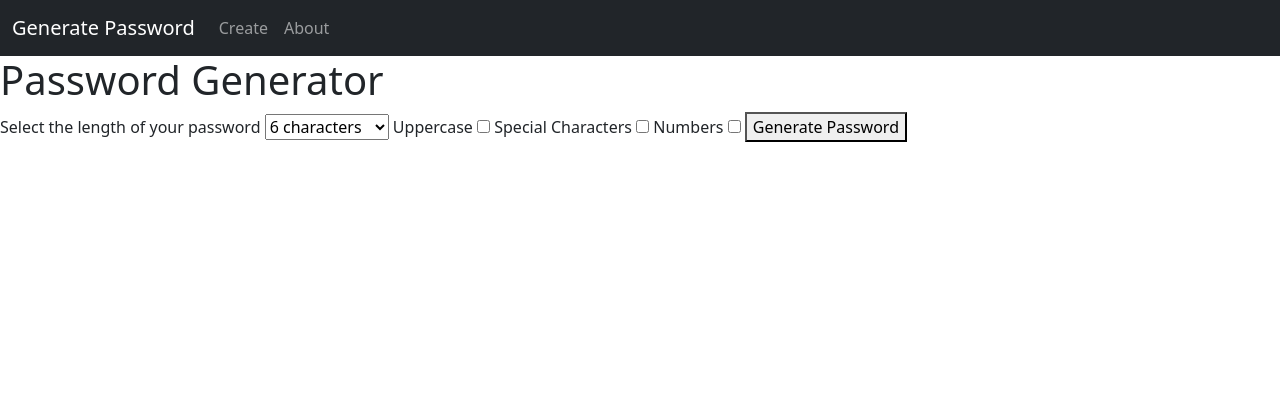
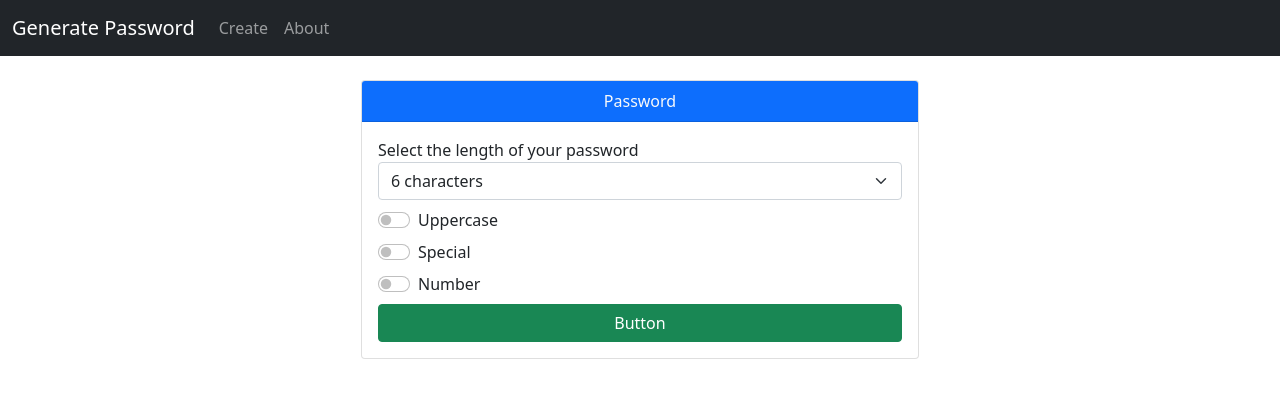
Before and after one commit to willknight27/password-generator, a Django app: page / in a window 1280 px wide. Shown: the top 398 px of the page. Run offline with Django 4.2, Linux system fonts and the light colour scheme.

Commit message:
Agregar estilos al formularios con Bootstrap 5

```diff
--- a/core/templates/core/base.html
+++ b/core/templates/core/base.html
@@ -32,7 +32,7 @@
           </nav>
     </header>
 
-    <main>
+    <main class="container">
         {% block contenido %}
         {% endblock %}
     </main>
--- a/core/templates/core/home.html
+++ b/core/templates/core/home.html
@@ -4,13 +4,19 @@
 
 {% block contenido %}
 
+<div class="card mx-auto m-4 col-md-6">
+    <div class="card-header text-center bg-primary text-light">
+        Password
+    </div>
+    <div class="card-body">
         <!--La redireccion del formulario según el paráetro name de las rutas-->
-<form  action="{% url 'password' %}">
+        <form action="{% url 'password' %}">
 
-    <h1>Password Generator</h1>
 
+
+            <div class="mb-2">
                 <label for="length">Select the length of your password</label>
-    <select name="length" id="length">
+                <select class="form-select" name="length" id="length" aria-label="Default select example">
                     <option value="6">6 characters</option>
                     <option value="7">7 characters</option>
                     <option value="8">8 characters</option>
@@ -19,18 +25,31 @@
                     <option value="11">11 characters</option>
                     <option value="12">12 characters</option>
                 </select>
+            </div>
 
-    <label for="uppercase">Uppercase</label>
-    <input type="checkbox" name="uppercase" id="uppercase">
+            <div class="form-check form-switch mb-2">
+                <input class="form-check-input" type="checkbox" id="uppercase" name="uppercase">
+                <label class="form-check-label" for="uppercase">Uppercase</label>
+            </div>
 
-    <label for="special">Special Characters</label>
-    <input type="checkbox" name="special" id="special">
+            <div class="form-check form-switch mb-2">
+                <input class="form-check-input" type="checkbox" id="special" name="special">
+                <label class="form-check-label" for="special">Special</label>
+            </div>
 
-    <label for="numbers">Numbers</label>
-    <input type="checkbox" name="numbers" id="numbers">
+            <div class="form-check form-switch mb-2">
+                <input class="form-check-input" type="checkbox" id="numbers" name="numbers">
+                <label class="form-check-label" for="numbers">Number</label>
+            </div>
 
-    <button>Generate Password</button>
+            <div class="d-grid gap-2">
+                <button class="btn btn-success" type="submit">Button</button>
+              </div>
 
         </form>
+    </div>
+</div>
+
+
 
 {% endblock %}
--- a/core/views.py
+++ b/core/views.py
@@ -12,26 +12,28 @@ def password(request):
     # TODO --> Crear una lista de las letras del abecedario
     characters = list("abcdefghijklmnopqrstuvwxyz")
 
-    # TODO --> Obtener el largo de la contraseña desde el formulario de home y guardarlo en una variable
-    length = int(request.GET.get('length'))
+    if request.GET.get('length'):
 
-    # TODO --> Obtener el valor del checkbox para mayusculas
-    uppercase = request.GET.get('uppercase')
+        # TODO --> Obtener el largo de la contraseña desde el formulario de home y guardarlo en una variable
+        length = int(request.GET.get('length'))
 
-    if uppercase:
-        characters.extend(list("ABCDEFGHIJKLMNOPQRSTUVWXYZ"))
+        # TODO --> Obtener el valor del checkbox para mayusculas
+        uppercase = request.GET.get('uppercase')
 
-    if request.GET.get('special'):
-        characters.extend(list("@#$%&*+-_!?"))
+        if uppercase:
+            characters.extend(list("ABCDEFGHIJKLMNOPQRSTUVWXYZ"))
 
-    if request.GET.get('numbers'):
-        characters.extend(list("1234567890"))
+        if request.GET.get('special'):
+            characters.extend(list("@#$%&*+-_!?"))
+
+        if request.GET.get('numbers'):
+            characters.extend(list("1234567890"))
 
 
-    # Recorrer la lista
-    for i in range(length):
+        # Recorrer la lista
+        for i in range(length):
 
-        password += random.choice(characters)
+            password += random.choice(characters)
 
 
     return render(request,"core/password.html", {"password":password})
```
Lines whose indentation alone changed are shown as unchanged.
